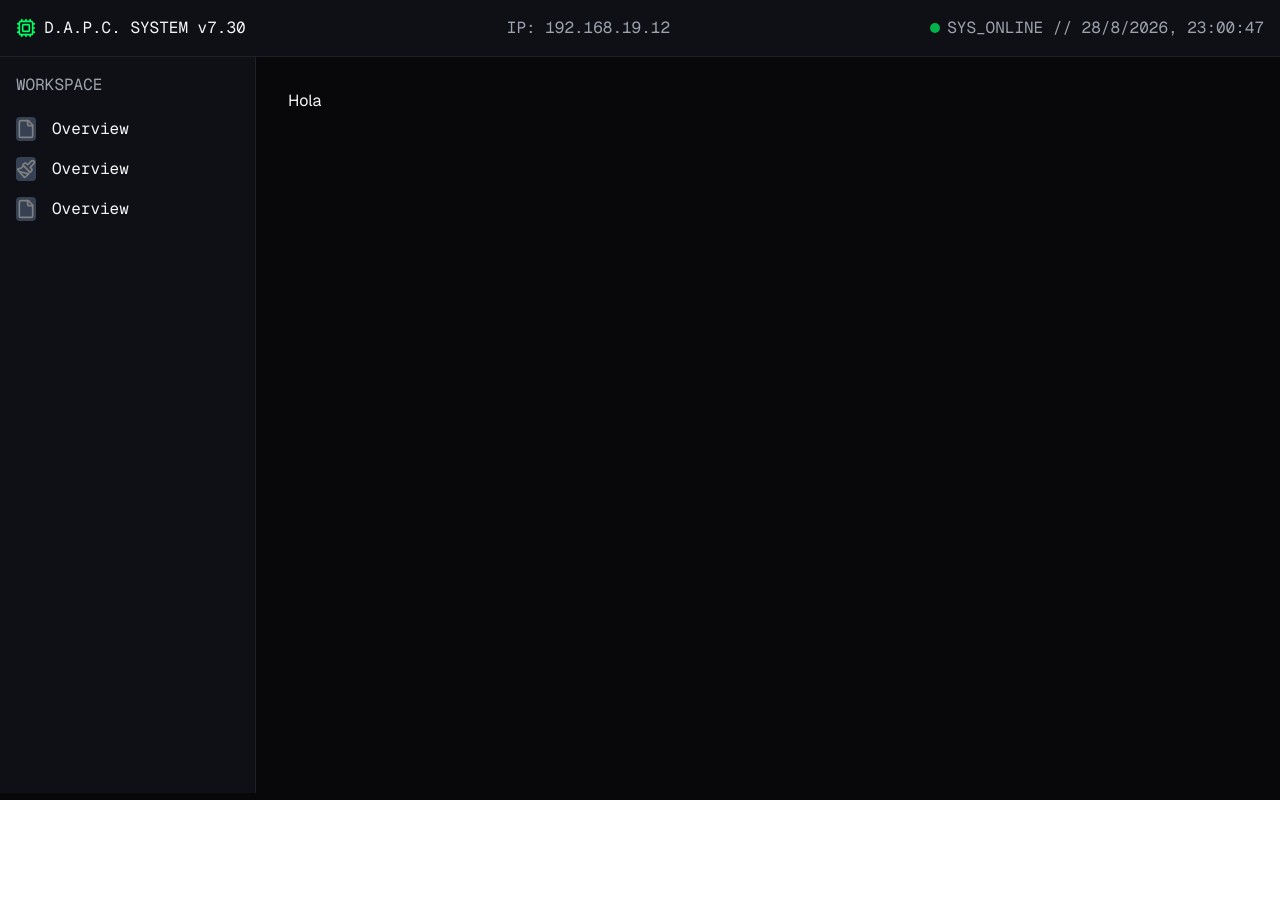
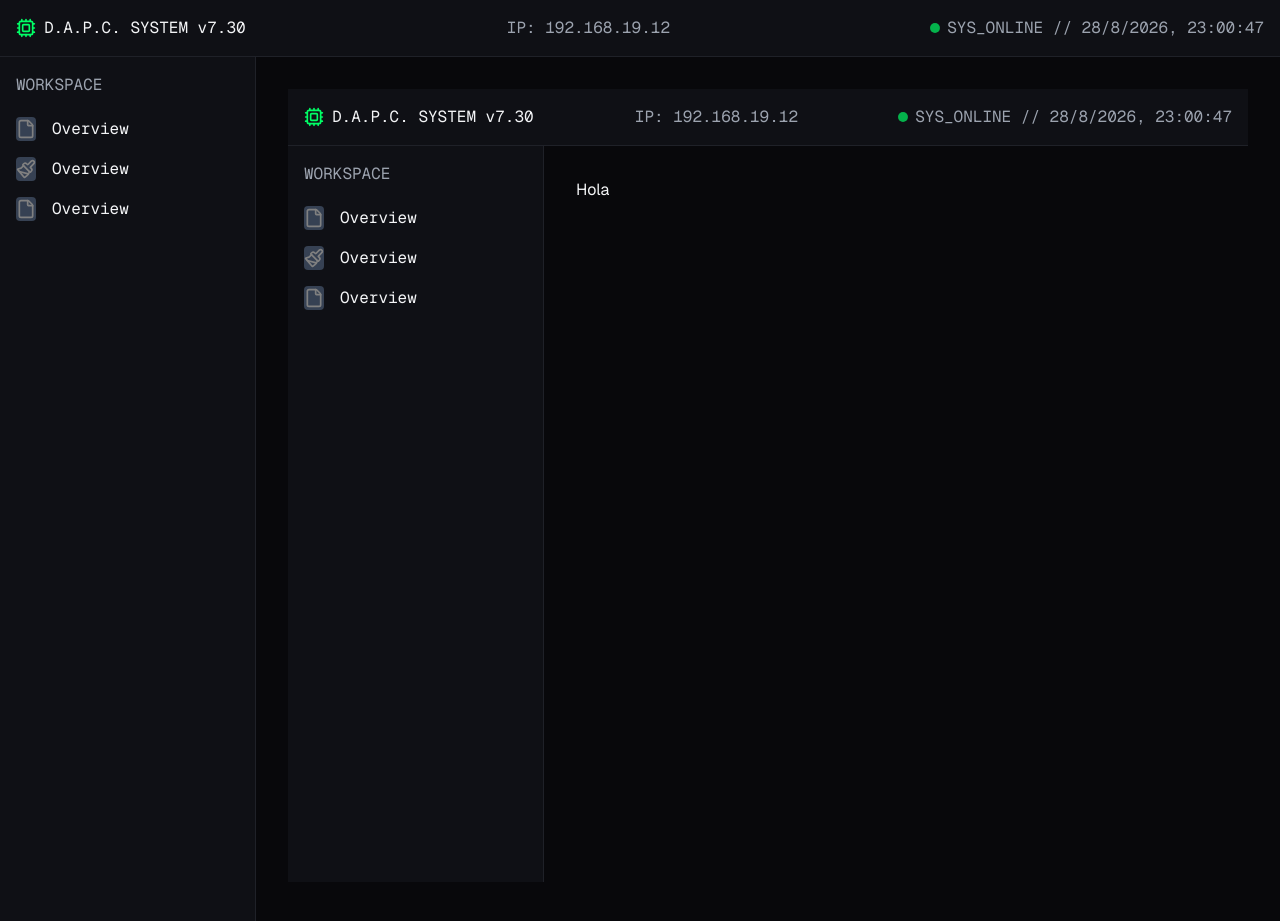
Before and after one commit to zentoo31/portfolio, a Next.js app: page / in a window 1280 px wide. Before the commit the page ends 800 px from the top, so only its background shows below. Built offline with nearby package versions, Linux system fonts and the light colour scheme.

Commit message:
Add TopBar and Sidebar components to RootLayout

```diff
--- a/src/app/layout.tsx
+++ b/src/app/layout.tsx
@@ -1,6 +1,8 @@
 import type { Metadata } from "next";
 import { Geist, Geist_Mono } from "next/font/google";
 import "./globals.css";
+import TopBar from "@/components/os/topBar";
+import Sidebar from "@/components/os/sidebar";
 
 const geistSans = Geist({
   variable: "--font-geist-sans",
@@ -23,7 +25,15 @@ export default function RootLayout({ children }: LayoutProps<"/">) {
       lang="en"
       className={`${geistSans.variable} ${geistMono.variable} h-full antialiased`}
     >
-      <body className="min-h-full flex flex-col">{children}</body>
+      <body className="min-h-full flex flex-col">
+        <main className="flex min-h-screen flex-col bg-bg-def text-text-def">
+          <TopBar />
+          <div className="flex flex-1 flex-col lg:flex-row">
+            <Sidebar />
+            <section className="flex-1 p-4 sm:p-6 lg:p-8">{children}</section>
+          </div>
+        </main>
+      </body>
     </html>
   );
 }
```
